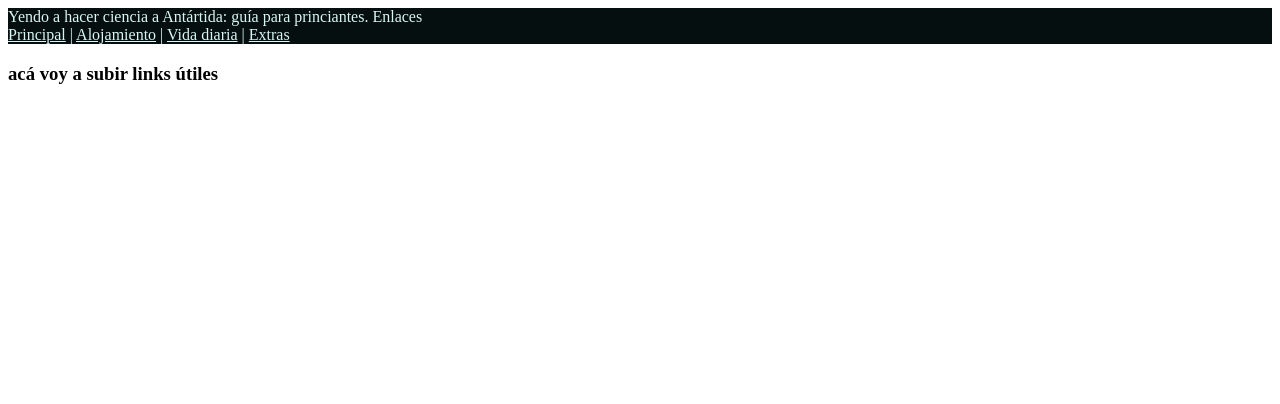
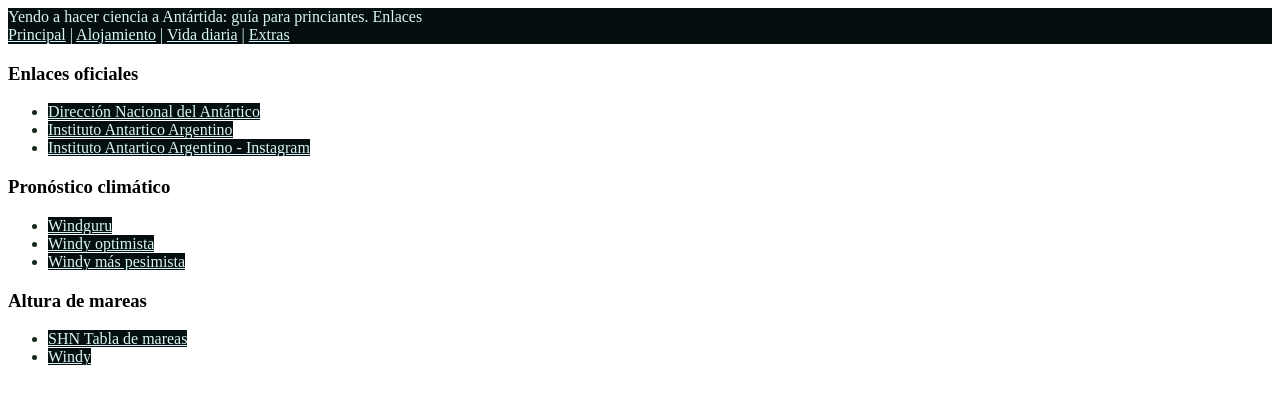
Before and after one commit to pablo-jusim/Principiante-ant-rtico, a plain HTML site: page enlaces.html in a window 1280 px wide. Drawn offline with Linux system fonts and the light colour scheme.

Commit message:
Agregado de links utiles

```diff
--- a/enlaces.html
+++ b/enlaces.html
@@ -1,6 +1,7 @@
 <!DOCTYPE html>
 
 <html lang="es">
+
 <head>
   <meta charset="UTF-8" />
   <meta name="viewport" content="width=device-width, initial-scale=1.0" />
@@ -20,6 +21,31 @@
     <a href="./extras.html">Extras</a>
   </nav>
 
-    <main><h3>acá voy a subir links útiles</h3></main>
+  <main>
+    <article>
+      <h3>Enlaces oficiales</h3>
+      <ul class="bullet_points_1">
+        <li><a href="https://cancilleria.gob.ar/es/iniciativas/dna">Dirección Nacional del Antártico</a></li>
+        <li><a href="https://cancilleria.gob.ar/es/iniciativas/dna/instituto-antartico-argentino">Instituto Antartico
+            Argentino</a></li>
+        <li><a href="https://www.instagram.com/instituto_antartico_argentino/?hl=es">Instituto Antartico Argentino -
+            Instagram</a></li>
+      </ul>
+
+      <h3>Pronóstico climático</h3>
+      <ul class="bullet_points_1">
+        <li><a href="https://wap2.windguru.cz/view.php?&sc=353832&m=3&n=&from=search&start=0&full=1">Windguru</a></li>
+        <li><a href="https://windy.app/es/forecast2/spot/458331/Carlini">Windy optimista</a></li>
+        <li><a href="https://www.windy.com/station/wmo-89053?-62.809,-58.665,8">Windy más pesimista</a></li>
+      </ul>
+
+      <h3>Altura de mareas</h3>
+      <ul class="bullet_points_1">
+        <li><a href="https://www.hidro.gov.ar/oceanografia/tmareas/Form_TMareas.asp?op=2">SHN Tabla de mareas</a></li>
+        <li><a href="https://windy.app/es/forecast2/spot/458331/Carlini">Windy</a></li>
+      </ul>
+    </article>
+  </main>
 </body>
+
 </html>
```
Also changed, not shown: alojamiento.html (+2 -0 lines). Lines whose indentation alone changed are shown as unchanged.
